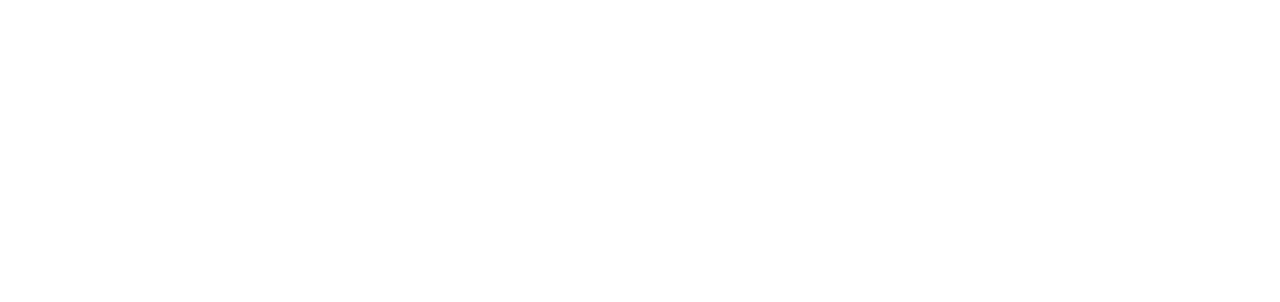
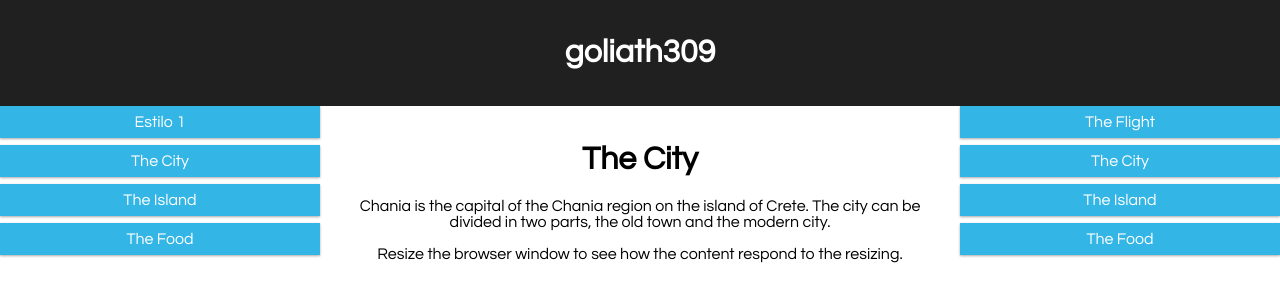
Before and after one commit to nevinsantana/mySite, a plain HTML site: page index.html in a window 1280 px wide. Drawn offline with Linux system fonts and the light colour scheme.

Commit message:
Página responsiva a tamaño
con 12 columnas

```diff
--- /dev/null
+++ b/css/gridView.css
@@ -0,0 +1,56 @@
+* {
+  box-sizing: border-box;
+  transition: 0.4s;
+}
+
+/* For mobile phones: */
+[class*="col-"] {
+    width: 100%;
+}
+@media only screen and (min-width: 600px) {
+    /* For tablets: */
+    .col-m-1 {width: 8.33%;}
+    .col-m-2 {width: 16.66%;}
+    .col-m-3 {width: 25%;}
+    .col-m-4 {width: 33.33%;}
+    .col-m-5 {width: 41.66%;}
+    .col-m-6 {width: 50%;}
+    .col-m-7 {width: 58.33%;}
+    .col-m-8 {width: 66.66%;}
+    .col-m-9 {width: 75%;}
+    .col-m-10 {width: 83.33%;}
+    .col-m-11 {width: 91.66%;}
+    .col-m-12 {width: 100%;}
+}
+@media only screen and (min-width: 768px) {
+    /* For desktop: */
+    .col-1 {width: 8.33%;}
+    .col-2 {width: 16.66%;}
+    .col-3 {width: 25%;}
+    .col-4 {width: 33.33%;}
+    .col-5 {width: 41.66%;}
+    .col-6 {width: 50%;}
+    .col-7 {width: 58.33%;}
+    .col-8 {width: 66.66%;}
+    .col-9 {width: 75%;}
+    .col-10 {width: 83.33%;}
+    .col-11 {width: 91.66%;}
+    .col-12 {width: 100%;}
+}
+
+[class*="col-"] {
+    float: left;
+    /*padding: 15px;
+    border: 1px solid red;*/
+}
+
+.row:after {
+    content: "";
+    clear: both;
+    display: block;
+}
+
+img {
+    width: 100%;
+    height: auto;
+}
--- a/css/style.css
+++ b/css/style.css
@@ -0,0 +1,31 @@
+html {
+  font-family: "Century Gothic", sans-serif;
+}
+
+.header {
+    background-color: #202020;
+    color: #ffffff;
+    padding: 15px;
+    text-align: center;
+}
+.menu ul {
+    list-style-type: none;
+    margin: 0;
+    padding: 0;
+}
+.menu li {
+  text-align: center;
+    padding: 8px;
+    margin-bottom: 7px;
+    background-color :#33b5e5;
+    color: #ffffff;
+    box-shadow: 0 1px 3px rgba(0,0,0,0.12), 0 1px 2px rgba(0,0,0,0.24);
+}
+.menu li:hover {
+    background-color: #0099cc;
+}
+
+.textContain {
+  text-align: center;
+  padding: 1em;
+}
--- a/index.html
+++ b/index.html
@@ -10,15 +10,36 @@
     <title>Página principal</title>
     <link rel="stylesheet" type="text/css" href="css/normalize.css">
     <link rel="stylesheet" type="text/css" href="css/style.css">
+    <link rel="stylesheet" type="text/css" href="css/gridView.css">
   </head>
   <body>
     <header>
-      <section class="">
+      <section class="col-12 header">
+        <h1>goliath309</h1>
       </section>
     </header>
-    <main>
+    <main class="row">
+    <aside class="col-3 col-m-3 menu">
+      <ul>
+        <a href="estilo1.html" target="_blank"><li>Estilo 1</li></a>
+        <li>The City</li>
+        <li>The Island</li>
+        <li>The Food</li>
+      </ul>
+    </aside>
+      <section class="col-6 col-m-9 textContain">
+        <h1>The City</h1>
+        <p>Chania is the capital of the Chania region on the island of Crete. The city can be divided in two parts, the old town and the modern city.</p>
+        <p>Resize the browser window to see how the content respond to the resizing.</p>
+      </section>
+    <aside class="col-3 col-m-12 menu">
+      <ul>
+        <li>The Flight</li>
+        <li>The City</li>
+        <li>The Island</li>
+        <li>The Food</li>
+      </ul>
+    </aside>
     </main>
-    <footer>
-    </footer>
   </body>
 </html>
```
Also changed, not shown: css/normalize.css, 1 other file.
